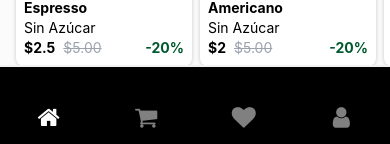
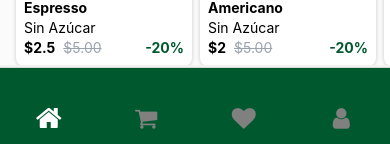
Before and after one commit to ElJosecito/coffee-app-react-native, a React Native app: screen / in a window 390 px wide. Shown: the part 697-841 px from the top of the page. Built offline with nearby package versions, Linux system fonts and the light colour scheme.

Commit message:
Update BottomNav styles

```diff
--- a/src/Routes/navigators/BottomNav.jsx
+++ b/src/Routes/navigators/BottomNav.jsx
@@ -26,7 +26,6 @@ const BottomNav = () => {
         tabBarShowLabel: false,
         tabBarStyle: styles.tabBarStyle,
       }}
-      className="bg-black"
     >
       <Tab.Screen
         name="Home"
@@ -42,7 +41,7 @@ const BottomNav = () => {
             >
               <FontAwesome
                 name="home"
-                size={24}
+                size={focused ? 28 : 24}
                 color={focused ? "white" : "grey"}
               />
             </View>
@@ -63,7 +62,7 @@ const BottomNav = () => {
             >
               <FontAwesome
                 name="shopping-cart"
-                size={24}
+                size={focused ? 28 : 24}
                 color={focused ? "white" : "grey"}
               />
 
@@ -85,7 +84,7 @@ const BottomNav = () => {
             >
               <FontAwesome
                 name="heart"
-                size={24}
+                size={focused ? 28 : 24}
                 color={focused ? "white" : "grey"}
               />
             </View>
@@ -106,7 +105,7 @@ const BottomNav = () => {
             >
               <FontAwesome
                 name="user"
-                size={24}
+                size={focused ? 28 : 24}
                 color={focused ? "white" : "grey"}
               />
             </View>
@@ -123,9 +122,6 @@ const styles = StyleSheet.create({
   tabBarStyle: {
     height: 80,
     position: "absolute",
-    backgroundColor: "black",
-    borderTopWidth: 0,
-    elevation: 0,
-    borderTopColor: "transparent",
+    backgroundColor: "#00582F",
   },
 });
```
